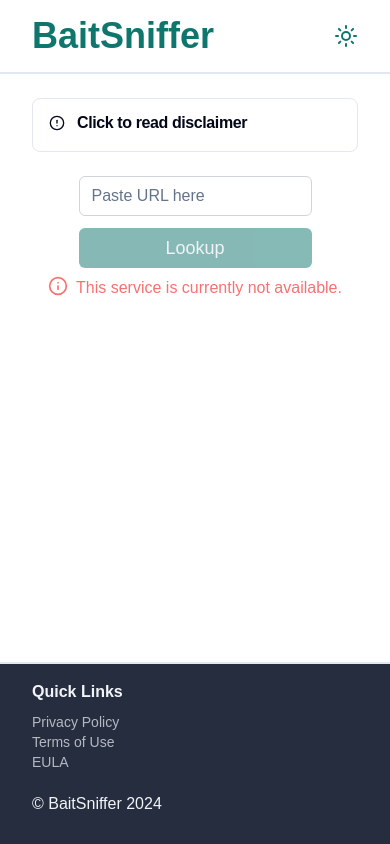
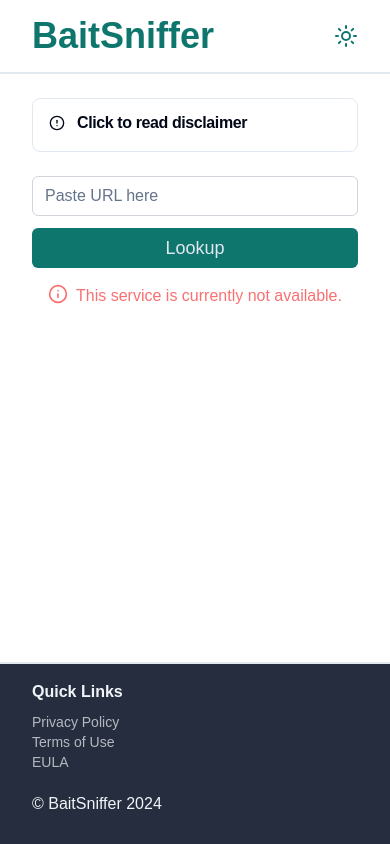
Before and after one commit to jallenmanaloto/sniffer-ui, a Next.js app: page / in a window 390 px wide. Built offline with nearby package versions, Linux system fonts and the light colour scheme; no server answers.

Commit message:
style: fix padding and widths

```diff
--- a/src/components/lookup/Lookup.tsx
+++ b/src/components/lookup/Lookup.tsx
@@ -8,16 +8,21 @@ import { Input } from "../ui/input";
 
 import { useForm } from "react-hook-form";
 import { z } from "zod";
+import { useService } from "@/lib/store";
 
 const FormSchema = z.object({
-  urls: z.string().min(1, {
+  urls: z.string().url().min(1, {
     message: "URL cannot be empty."
   }),
 });
 
-export default function Lookup({ available }: { available: boolean | undefined }) {
+export default function Lookup() {
+  const { notAvailable } = useService();
   const form = useForm<z.infer<typeof FormSchema>>({
-    resolver: zodResolver(FormSchema)
+    resolver: zodResolver(FormSchema),
+    defaultValues: {
+      urls: ""
+    }
   });
 
   function onSubmit(data: { urls: string }) {
@@ -31,7 +36,7 @@ export default function Lookup({ available }: { available: boolean | undefined }
           control={form.control}
           name="urls"
           render={({ field }) => (
-            <FormItem className="flex flex-col items-center justify-center">
+            <FormItem className="flex flex-col lg:items-center lg:justify-center">
               <FormControl>
                 <div className="lookup-container grid grid-cols-4 gap-y-3 gap-x-5 lg:w-3/4">
                   <Input
@@ -41,7 +46,7 @@ export default function Lookup({ available }: { available: boolean | undefined }
                   />
                   <Button
                     className="col-span-4 sm:col-span-1 bg-teal-700 hover:bg-teal-500/75 text-slate-200 dark:bg-teal-500/75 dark:hover:bg-teal-700 dark:text-slate-200"
-                    disabled={available}
+                    disabled={notAvailable}
                   >
                     <h2 className="text-lg">
                       Lookup
@@ -49,7 +54,9 @@ export default function Lookup({ available }: { available: boolean | undefined }
                   </Button>
                 </div>
               </FormControl>
-              <FormMessage />
+              <div className="w-full container lg:w-3/4 p-0">
+                <FormMessage />
+              </div>
             </FormItem>
           )}
         />
```
